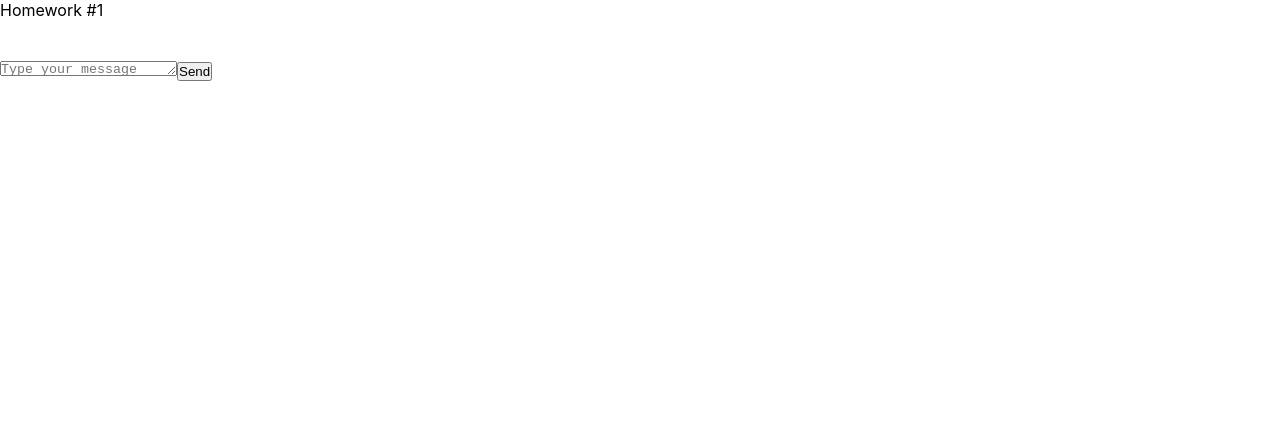
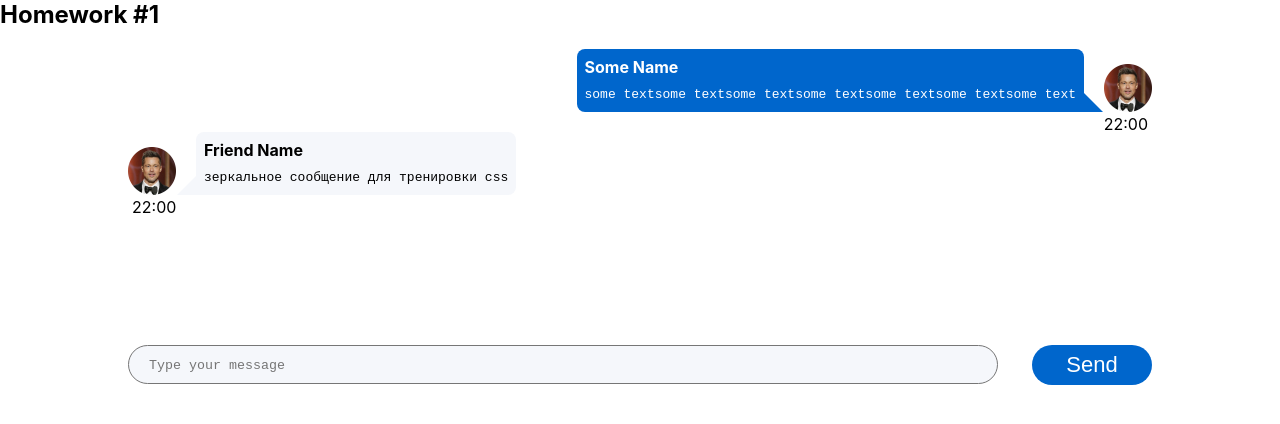
Before and after one commit to vadchurs/homeTask, a React (Create React App) app: page / in a window 1280 px wide. Shown: the top 424 px of the page. Built offline with nearby package versions, Linux system fonts and the light colour scheme.

Commit message:
added layout and described PropsType

```diff
--- a/src/s1-main/App.module.css
+++ b/src/s1-main/App.module.css
@@ -3,9 +3,15 @@
 }
 
 .hw {
-
+    width: 80%;
+    margin: 20px auto;
 }
 
 .hwTitle {
+    font-weight: bold;
+    font-size: 24px;
+}
+
+.messages {
 
 }
--- a/src/s2-homeworks/hw01/HW1.tsx
+++ b/src/s2-homeworks/hw01/HW1.tsx
@@ -14,7 +14,21 @@ import avatar from './avatar.png'
 * */
 
 // нужно создать правильный тип вместо any
-export type MessageType = any
+export type userType = {
+    avatar: string
+    name: string
+}
+
+export type textMessageType = {
+    text: string
+    time: string
+}
+
+export type MessageType = {
+    id: number
+    user: userType
+    message: textMessageType
+}
 
 // структуру объекта не менять
 export const message0: MessageType = {
@@ -46,7 +60,7 @@ const HW1 = () => {
             <div className={s2.hwTitle}>Homework #1</div>
             <div className={s2.hw}>
                 {/*проверка отображения (не менять)*/}
-                <div>
+                <div className={s2.messages}>
                     <Message message={message0} />
                     <FriendMessage message={friendMessage0} />
                 </div>
--- a/src/s2-homeworks/hw01/friend-message/FriendMessage.module.css
+++ b/src/s2-homeworks/hw01/friend-message/FriendMessage.module.css
@@ -1,31 +1,46 @@
 .friendMessage {
-
+    position: relative;
+    margin-top: 20px;
 }
 
 .friendImageAndText {
-
+    display: flex;
 }
 
 .friendImageAndText img {
-
+    width: 48px;
+    height: 48px;
+    margin-top: 15px;
 }
 
 .friendText {
-
+    background-color: #F5F7FB;
+    border-radius: 8px 8px 8px 0;
+    padding: 8px;
+    margin-left: 20px;
+    position: relative;
 }
 
 .friendText:after {
-
+    position: absolute;
+    content: "";
+    display: block;
+    border-bottom: 20px solid #F5F7FB;
+    border-left: 20px solid transparent;
+    left: -19px;
+    bottom: 0;
 }
 
 .friendName {
-
+    font-weight: bold;
 }
 
 .friendMessageText {
-
+    margin-top: 10px;
 }
 
 .friendTime {
-
+    position: absolute;
+    left: 4px;
+    bottom: -22px;
 }
--- a/src/s2-homeworks/hw01/friend-message/FriendMessage.tsx
+++ b/src/s2-homeworks/hw01/friend-message/FriendMessage.tsx
@@ -1,8 +1,12 @@
 import React from 'react'
 import s from './FriendMessage.module.css'
+import {MessageType} from "../HW1";
 
 // создать тип вместо any и отобразить приходящие данные
-const FriendMessage = (props: any) => {
+type FriendMessagePropsType = {
+    message: MessageType
+}
+const FriendMessage = (props: FriendMessagePropsType) => {
     return (
         <div
             id={'hw1-friend-message-' + props.message.id}
@@ -14,6 +18,7 @@ const FriendMessage = (props: any) => {
                     // создаёт студент
 
                     //
+                    src={props.message.user.avatar}
                 />
                 <div className={s.friendText}>
                     <div
@@ -23,6 +28,7 @@ const FriendMessage = (props: any) => {
                         {/*создаёт студент*/}
 
                         {/**/}
+                        {props.message.user.name}
                     </div>
                     <pre
                         id={'hw1-friend-text-' + props.message.id}
@@ -31,6 +37,7 @@ const FriendMessage = (props: any) => {
                         {/*создаёт студент*/}
 
                         {/**/}
+                        {props.message.message.text}
                     </pre>
                 </div>
             </div>
@@ -41,6 +48,7 @@ const FriendMessage = (props: any) => {
                 {/*создаёт студент*/}
 
                 {/**/}
+                {props.message.message.time}
             </div>
         </div>
     )
--- a/src/s2-homeworks/hw01/message-sender/MessageSender.module.css
+++ b/src/s2-homeworks/hw01/message-sender/MessageSender.module.css
@@ -1,13 +1,27 @@
 .sendForm {
-
+    margin-top: 150px;
+    display: flex;
+    justify-content: space-between;
 }
 
 .textarea {
-
+    width: 85%;
+    height: 40px;
+    padding: 12px 20px;
+    border-radius: 20px;
+    background-color: #F5F7FB;
+    resize: none;
+    overflow: hidden;
 }
 
 .button {
-
+    width: 120px;
+    height: 40px;
+    border-radius: 20px;
+    background-color: #0066CC;
+    border: none;
+    color: white;
+    font-size: 22px;
 }
 
 .button:hover {
--- a/src/s2-homeworks/hw01/message/Message.module.css
+++ b/src/s2-homeworks/hw01/message/Message.module.css
@@ -1,31 +1,48 @@
 .message {
-
+    position: relative;
+    margin-top: 20px;
 }
 
 .imageAndText {
-
+    display: flex;
+    flex-direction: row-reverse;
 }
 
 .imageAndText img {
-
+    width: 48px;
+    height: 48px;
+    margin-top: 15px;
 }
 
 .text {
-
+    background-color: #0066CC;
+    border-radius: 8px 8px 0 8px;
+    padding: 8px;
+    margin-right: 20px;
+    position: relative;
+    color: white;
 }
 
 .text:after {
-
+    position: absolute;
+    content: "";
+    display: block;
+    border-bottom: 20px solid #0066CC;
+    border-right: 20px solid transparent;
+    right: -19px;
+    bottom: 0;
 }
 
 .name {
-
+    font-weight: bold;
 }
 
 .messageText {
-
+    margin-top: 10px;
 }
 
 .time {
-
+    position: absolute;
+    right: 4px;
+    bottom: -22px;
 }
--- a/src/s2-homeworks/hw01/message/Message.tsx
+++ b/src/s2-homeworks/hw01/message/Message.tsx
@@ -1,8 +1,11 @@
 import React from 'react'
 import s from './Message.module.css'
+import {MessageType} from "../HW1";
 
 // нужно создать правильный тип вместо any
-export type MessagePropsType = any
+export type MessagePropsType = {
+    message: MessageType
+}
 
 // нужно отобразить приходящие данные
 const Message = (props: MessagePropsType) => {
@@ -14,17 +17,20 @@ const Message = (props: MessagePropsType) => {
                     // создаёт студент
 
                     //
+                    src={props.message.user.avatar}
                 />
                 <div className={s.text}>
                     <div id={'hw1-name-' + props.message.id} className={s.name}>
                         {/*создаёт студент*/}
 
                         {/**/}
+                        {props.message.user.name}
                     </div>
                     <pre id={'hw1-text-' + props.message.id} className={s.messageText}>
                         {/*создаёт студент*/}
 
                         {/**/}
+                        {props.message.message.text}
                     </pre>
                 </div>
             </div>
@@ -32,6 +38,7 @@ const Message = (props: MessagePropsType) => {
                 {/*создаёт студент*/}
 
                 {/**/}
+                {props.message.message.time}
             </div>
         </div>
     )
```
